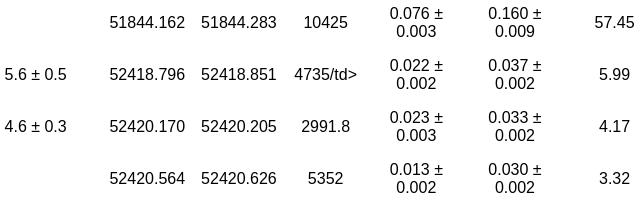
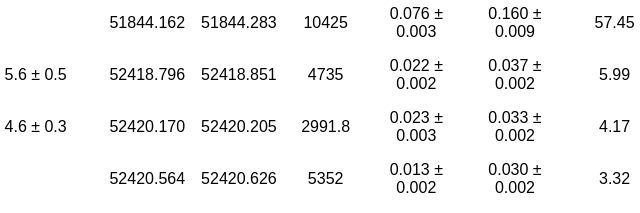
Before and after one commit to Elie23/FlareDatabase, a plain HTML site: page FlareTable.html in a window 1280 px wide. Shown: the part 297-510 px from the top of the page, 389-1029 px from the left. Drawn offline with Linux system fonts and the light colour scheme.

```diff
--- a/FlareTable.html
+++ b/FlareTable.html
@@ -94,7 +94,7 @@ Go to our <a href="https://github.com/Elie23/FlareDatabase/"> Github</a> reposit
     <td>5.6 &plusmn 0.5</td>
     <td>52418.796</td>
     <td>52418.851</td>
-    <td>4735/td>
+    <td>4735</td>
     <td>0.022 &plusmn 0.002</td>
     <td>0.037 &plusmn 0.002</td>
     <td>5.99</td>
```
